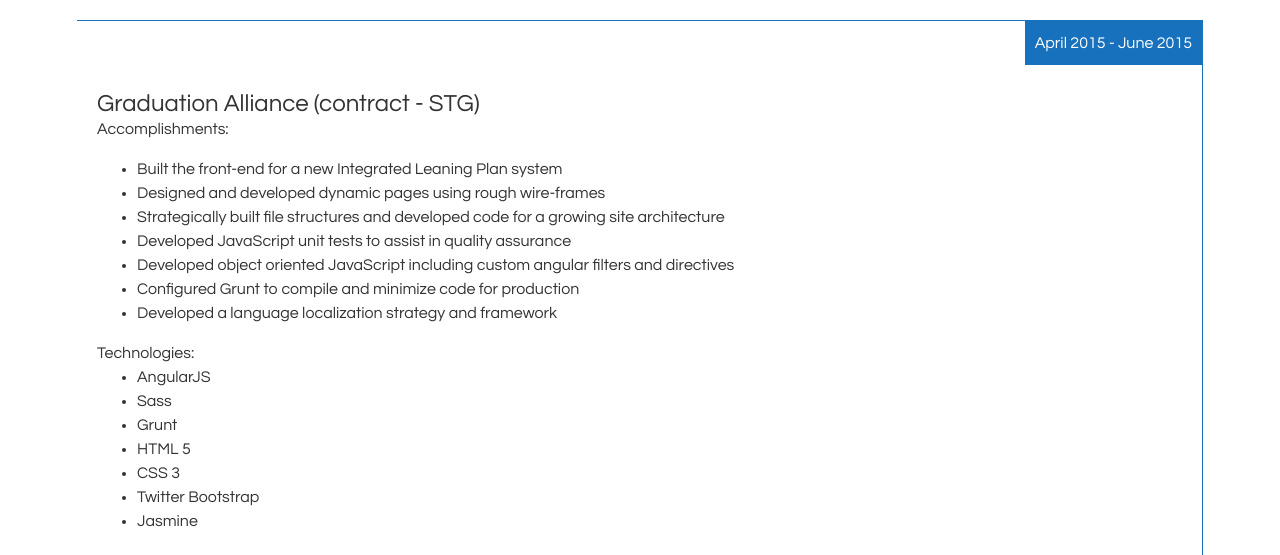
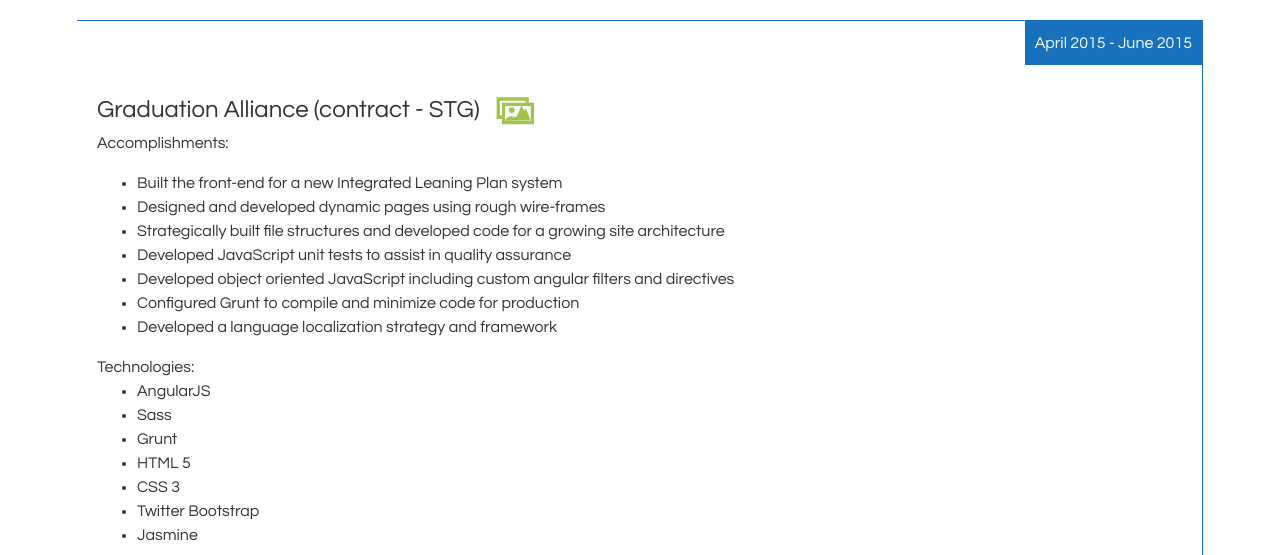
Before and after one commit to powellkerry/Portfolio, a website: page index.html at #/work in a window 1280 px wide. Shown: the part 245-800 px from the top of the page. Drawn offline with Linux system fonts and the light colour scheme; files that its build step writes are made by us from their sources; files whose address does not match are found by name.

Commit message:
add screenshots of ga

```diff
--- a/scripts/directives/LightBox.js
+++ b/scripts/directives/LightBox.js
@@ -1,6 +1,7 @@
 angular.module('Portfolio')
     .directive('lightBox', function() {
         return {
+            scope:{},
             restrict: 'E',
             link: function(scope, element, attrs) {
                 var count = 1,
--- a/tpl/work.html
+++ b/tpl/work.html
@@ -3,7 +3,9 @@
 
 
     <section class="dates" data-content="April 2015 - June 2015">
-        <h3>Graduation Alliance (contract - STG)</h3>
+        <h3>Graduation Alliance (contract - STG)
+            <light-box data-directory="styles/images/projects/ga" data-count="5" data-title="Graduation Alliance Learning Plan"></light-box>
+        </h3>
         <p>
             Accomplishments:
             <ul>
```
Also changed, not shown: scripts/build/portfolio.min.js.
